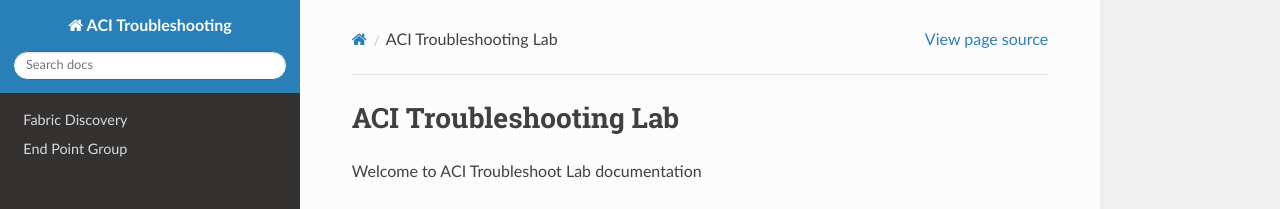
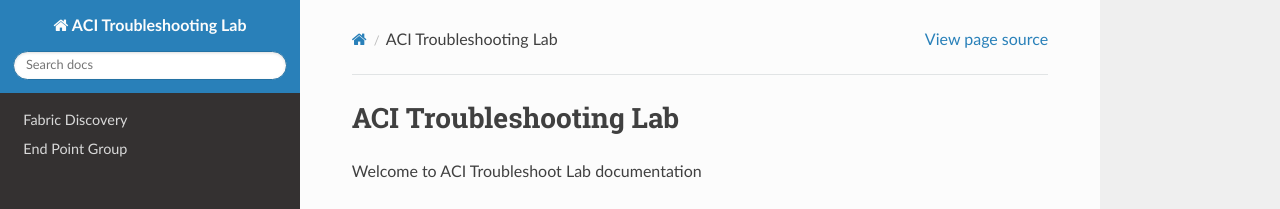
Before and after one commit to ewibowo/aci-troubleshooting-lab, a Sphinx documentation site: the page built from source/index.rst, in a window 1280 px wide. Shown: the top 209 px of the page. Built offline with Sphinx 7.4.7 and the Read the Docs theme 2.0.0, drawn with Linux system fonts in a browser that asks for light colours.

Commit message:
Changed project name to ACI Troubleshooting Lab

```diff
--- a/source/conf.py
+++ b/source/conf.py
@@ -19,7 +19,7 @@
 
 # -- Project information -----------------------------------------------------
 
-project = u'ACI Troubleshooting'
+project = u'ACI Troubleshooting Lab'
 copyright = u'2018, Edi Wibowo'
 author = u'Edi Wibowo'
 
```
Also changed, not shown: source/physical-topo.png.
